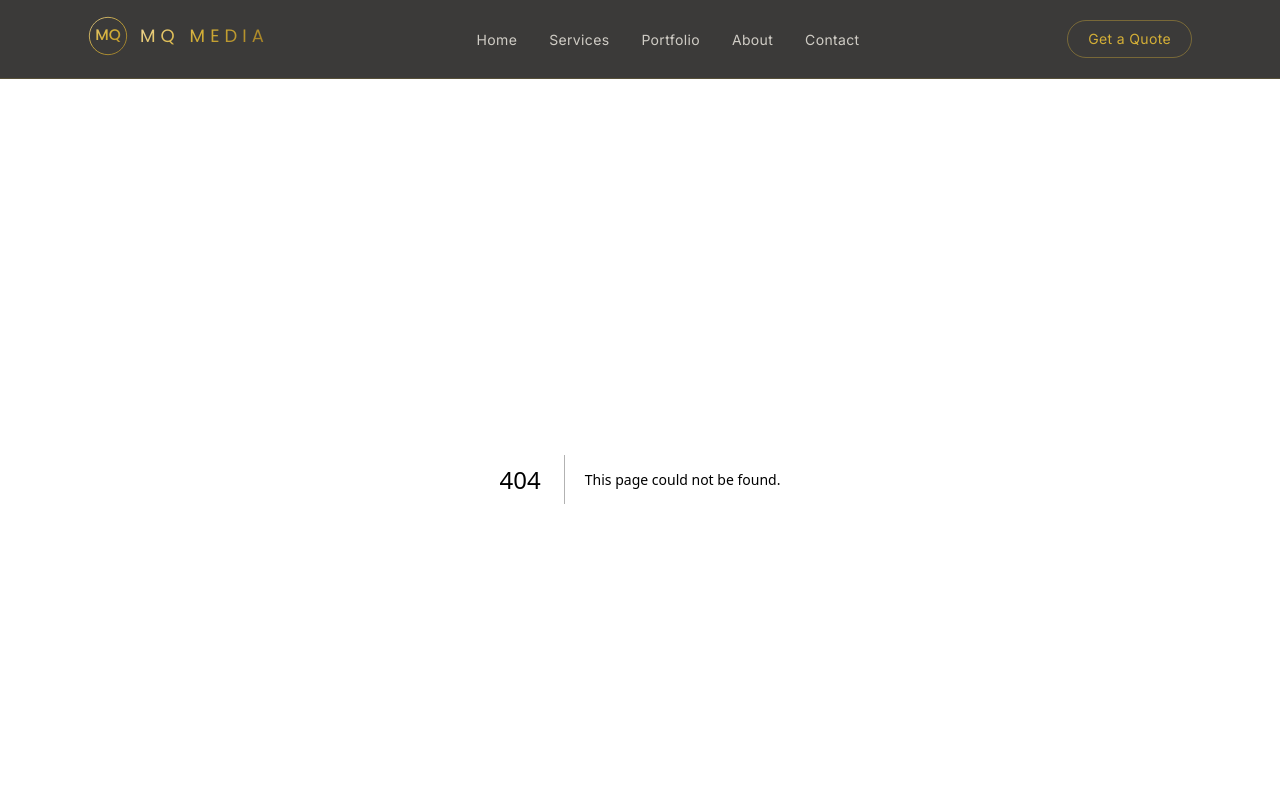
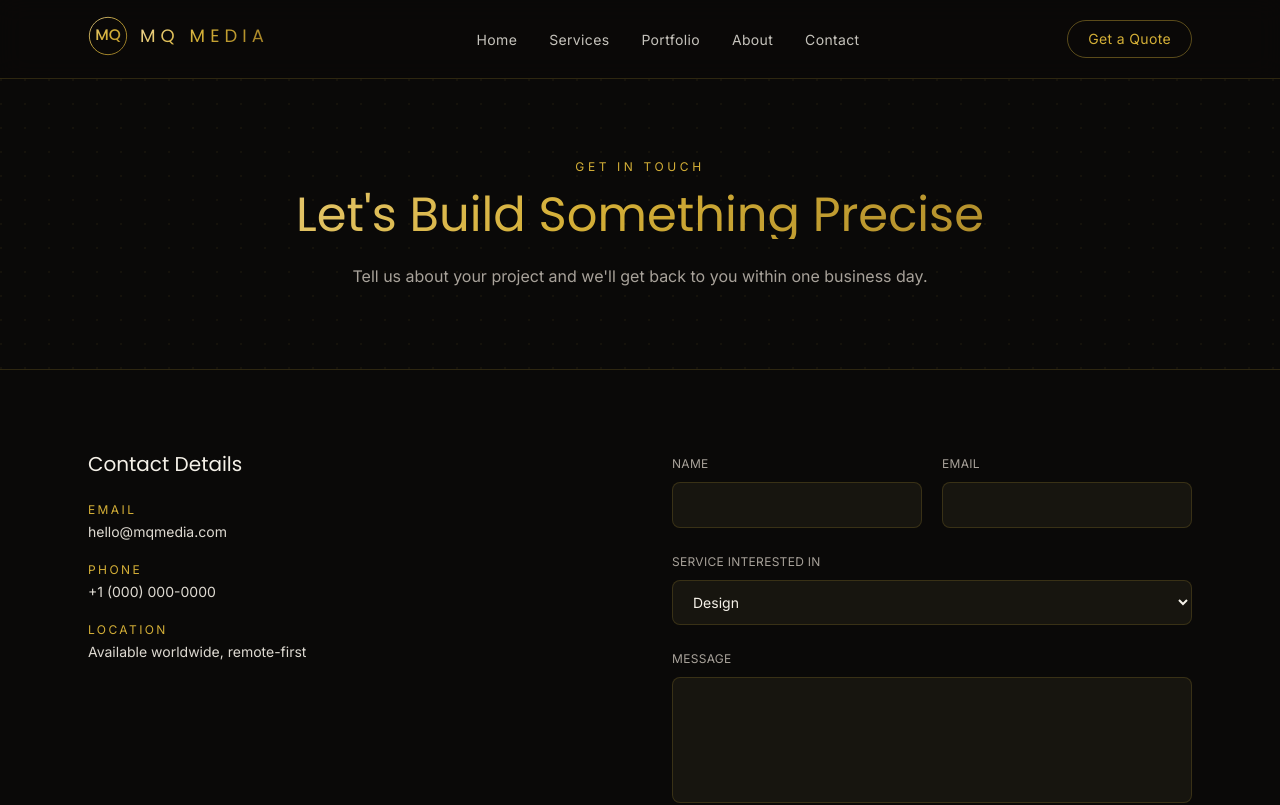
Before and after one commit to Maaz1707/MQMedia, a Next.js app: page /contact in a window 1280 px wide. Before the commit this address had no page. Shown: the top 805 px of the page. Built offline with nearby package versions, Linux system fonts and the light colour scheme.

Commit message:
Stage 6: about page and contact page with working form + API route

```diff
--- /dev/null
+++ b/src/app/about/page.tsx
@@ -0,0 +1,81 @@
+import type { Metadata } from "next";
+import PageHeader from "@/components/PageHeader";
+import CtaBanner from "@/components/home/CtaBanner";
+
+export const metadata: Metadata = {
+  title: "About | MQ Media",
+  description:
+    "MQ Media is a design, web development, SMMA and catalogue production agency built on precision.",
+};
+
+const VALUES = [
+  {
+    title: "Precision",
+    description:
+      "Every detail is deliberate, from the first sketch to the final line of code.",
+  },
+  {
+    title: "Partnership",
+    description:
+      "We work as an extension of your team, not a vendor ticking boxes.",
+  },
+  {
+    title: "Craft",
+    description:
+      "Design, development, growth and print are treated as crafts, not commodities.",
+  },
+];
+
+export default function AboutPage() {
+  return (
+    <>
+      <PageHeader
+        eyebrow="About MQ Media"
+        title="Vision, Backed by Precision"
+        description="MQ Media was built on a simple idea: brands deserve a single partner who can design, build, grow and present their story with equal care."
+      />
+
+      <section className="mx-auto max-w-4xl px-6 py-20 text-center">
+        <p className="text-sm leading-relaxed text-muted md:text-base">
+          We started MQ Media to close the gap between agencies that design
+          beautifully and agencies that execute reliably. Today we bring
+          design, web development, social media management and catalogue
+          production together under one roof &mdash; so every touchpoint of
+          your brand looks, feels and performs like it belongs to the same
+          story.
+        </p>
+      </section>
+
+      <section className="border-y border-border bg-background-alt">
+        <div className="mx-auto max-w-6xl px-6 py-20">
+          <div className="text-center">
+            <p className="text-xs uppercase tracking-[0.3em] text-gold">
+              Our Values
+            </p>
+            <h2 className="font-display mt-4 text-3xl text-foreground md:text-4xl">
+              What Guides Our Work
+            </h2>
+          </div>
+
+          <div className="mt-14 grid grid-cols-1 gap-6 md:grid-cols-3">
+            {VALUES.map((value) => (
+              <div
+                key={value.title}
+                className="rounded-2xl border border-border bg-surface p-8 text-center"
+              >
+                <h3 className="font-display text-lg text-gold">
+                  {value.title}
+                </h3>
+                <p className="mt-3 text-sm leading-relaxed text-muted">
+                  {value.description}
+                </p>
+              </div>
+            ))}
+          </div>
+        </div>
+      </section>
+
+      <CtaBanner />
+    </>
+  );
+}
--- /dev/null
+++ b/src/app/api/contact/route.ts
@@ -0,0 +1,25 @@
+import { NextResponse } from "next/server";
+
+type ContactPayload = {
+  name?: string;
+  email?: string;
+  service?: string;
+  message?: string;
+};
+
+export async function POST(request: Request) {
+  const body: ContactPayload = await request.json();
+  const { name, email, message } = body;
+
+  if (!name || !email || !message) {
+    return NextResponse.json(
+      { error: "Name, email and message are required." },
+      { status: 400 }
+    );
+  }
+
+  // TODO: wire up an email provider (e.g. Resend) to actually deliver this.
+  console.log("New contact submission:", body);
+
+  return NextResponse.json({ success: true });
+}
--- /dev/null
+++ b/src/app/contact/page.tsx
@@ -0,0 +1,50 @@
+import type { Metadata } from "next";
+import PageHeader from "@/components/PageHeader";
+import ContactForm from "@/components/contact/ContactForm";
+
+export const metadata: Metadata = {
+  title: "Contact | MQ Media",
+  description: "Get in touch with MQ Media for design, web development, SMMA or catalogue projects.",
+};
+
+const DETAILS = [
+  { label: "Email", value: "hello@mqmedia.com" },
+  { label: "Phone", value: "+1 (000) 000-0000" },
+  { label: "Location", value: "Available worldwide, remote-first" },
+];
+
+export default function ContactPage() {
+  return (
+    <>
+      <PageHeader
+        eyebrow="Get in Touch"
+        title="Let's Build Something Precise"
+        description="Tell us about your project and we'll get back to you within one business day."
+      />
+
+      <section className="mx-auto max-w-6xl px-6 py-20">
+        <div className="grid grid-cols-1 gap-16 md:grid-cols-2">
+          <div>
+            <h2 className="font-display text-xl text-foreground">
+              Contact Details
+            </h2>
+            <ul className="mt-6 flex flex-col gap-5">
+              {DETAILS.map((detail) => (
+                <li key={detail.label}>
+                  <p className="text-xs uppercase tracking-[0.2em] text-gold">
+                    {detail.label}
+                  </p>
+                  <p className="mt-1 text-sm text-foreground/90">
+                    {detail.value}
+                  </p>
+                </li>
+              ))}
+            </ul>
+          </div>
+
+          <ContactForm />
+        </div>
+      </section>
+    </>
+  );
+}
--- /dev/null
+++ b/src/components/contact/ContactForm.tsx
@@ -0,0 +1,121 @@
+"use client";
+
+import { useState, type FormEvent } from "react";
+
+const SERVICES = ["Design", "Web Development", "SMMA", "Catalogue Making", "Other"];
+
+type Status = "idle" | "submitting" | "success" | "error";
+
+export default function ContactForm() {
+  const [status, setStatus] = useState<Status>("idle");
+
+  async function handleSubmit(e: FormEvent<HTMLFormElement>) {
+    e.preventDefault();
+    setStatus("submitting");
+
+    const form = e.currentTarget;
+    const data = Object.fromEntries(new FormData(form).entries());
+
+    try {
+      const res = await fetch("/api/contact", {
+        method: "POST",
+        headers: { "Content-Type": "application/json" },
+        body: JSON.stringify(data),
+      });
+
+      if (!res.ok) throw new Error("Request failed");
+
+      setStatus("success");
+      form.reset();
+    } catch {
+      setStatus("error");
+    }
+  }
+
+  if (status === "success") {
+    return (
+      <div className="rounded-2xl border border-gold/40 bg-surface p-8 text-center">
+        <p className="font-display text-lg text-gold">Message Sent</p>
+        <p className="mt-2 text-sm text-muted">
+          Thanks for reaching out &mdash; we&apos;ll get back to you shortly.
+        </p>
+      </div>
+    );
+  }
+
+  return (
+    <form onSubmit={handleSubmit} className="flex flex-col gap-5">
+      <div className="grid grid-cols-1 gap-5 sm:grid-cols-2">
+        <div>
+          <label htmlFor="name" className="text-xs uppercase tracking-wide text-muted">
+            Name
+          </label>
+          <input
+            id="name"
+            name="name"
+            type="text"
+            required
+            className="mt-2 w-full rounded-lg border border-border bg-surface px-4 py-3 text-sm text-foreground outline-none focus:border-gold"
+          />
+        </div>
+        <div>
+          <label htmlFor="email" className="text-xs uppercase tracking-wide text-muted">
+            Email
+          </label>
+          <input
+            id="email"
+            name="email"
+            type="email"
+            required
+            className="mt-2 w-full rounded-lg border border-border bg-surface px-4 py-3 text-sm text-foreground outline-none focus:border-gold"
+          />
+        </div>
+      </div>
+
+      <div>
+        <label htmlFor="service" className="text-xs uppercase tracking-wide text-muted">
+          Service Interested In
+        </label>
+        <select
+          id="service"
+          name="service"
+          defaultValue="Design"
+          className="mt-2 w-full rounded-lg border border-border bg-surface px-4 py-3 text-sm text-foreground outline-none focus:border-gold"
+        >
+          {SERVICES.map((s) => (
+            <option key={s} value={s}>
+              {s}
+            </option>
+          ))}
+        </select>
+      </div>
+
+      <div>
+        <label htmlFor="message" className="text-xs uppercase tracking-wide text-muted">
+          Message
+        </label>
+        <textarea
+          id="message"
+          name="message"
+          required
+          rows={5}
+          className="mt-2 w-full resize-none rounded-lg border border-border bg-surface px-4 py-3 text-sm text-foreground outline-none focus:border-gold"
+        />
+      </div>
+
+      {status === "error" && (
+        <p className="text-sm text-red-400">
+          Something went wrong. Please try again.
+        </p>
+      )}
+
+      <button
+        type="submit"
+        disabled={status === "submitting"}
+        className="mt-2 rounded-full bg-gold px-8 py-3 text-sm font-medium tracking-wide text-background transition-transform hover:scale-[1.02] disabled:opacity-60"
+      >
+        {status === "submitting" ? "Sending..." : "Send Message"}
+      </button>
+    </form>
+  );
+}
```
